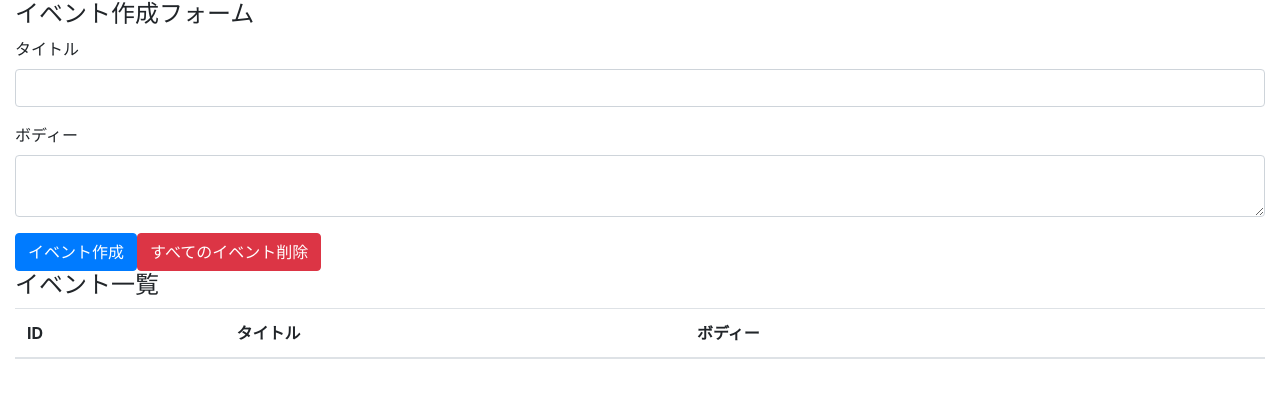
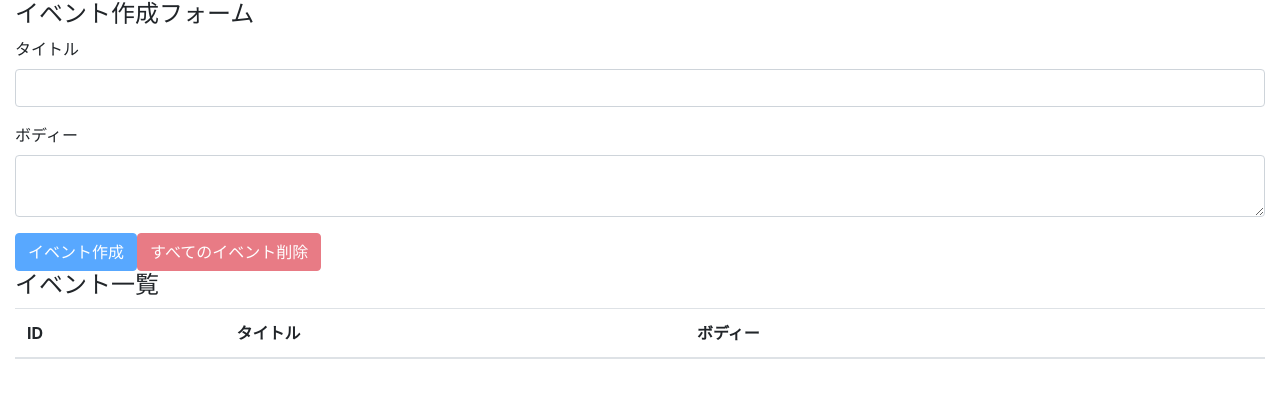
Before and after one commit to mahiro72/react-hooks_practice, a React (Create React App) app in the folder react-hooks-101/: page / in a window 1280 px wide. Shown: the top 398 px of the page. Built offline with nearby package versions, Linux system fonts and the light colour scheme.

Commit message:
lesson 15

```diff
--- a/react-hooks-101/src/App.js
+++ b/react-hooks-101/src/App.js
@@ -32,15 +32,16 @@ const App = (props)=>{
 
   }
 
-
-
-
   const deleteAllEvent=(e)=>{
     e.preventDefault();
-    let action={
-      type:"DELETE_ALL_EVENT"
+    const result = window.confirm('すべてのイベントを本当に削除してもよろしいでしょうか')
+    if (result){
+      let action={
+        type:"DELETE_ALL_EVENT"
+      }
+      dispatch(action);
     }
-    dispatch(action);
+
   }
 
 
@@ -57,11 +58,16 @@ const App = (props)=>{
         <div className="form-group">
           <label htmlFor="formEventBody">ボディー</label>
           <textarea className="form-control" id="formEventBody" value={body} onChange={(e)=>setBody(e.target.value)}/>
-
         </div>
 
-        <button className="btn btn-primary" onClick={addEvent}>イベント作成</button>
-        <button className="btn btn-danger" onClick={deleteAllEvent}>すべてのイベント削除</button>
+        <button className="btn btn-primary" onClick={addEvent} disabled={!title||!body}>
+          イベント作成
+        </button>
+
+        <button className="btn btn-danger" onClick={deleteAllEvent} disabled={state.length===0}>
+          すべてのイベント削除
+        </button>
+
         {/* <button className="btn btn-danger">すべての操作ログの削除</button> */}
 
       </form>
--- a/react-hooks-101/src/components/Event.js
+++ b/react-hooks-101/src/components/Event.js
@@ -3,12 +3,15 @@ import React from 'react'
 const Event = ({index,dispatch,data}) => {
 
     const deleteEvent=()=>{
+      const result = window.confirm(`id ${data.id}のイベントを本当に削除してもよろしいでしょうか`)
+      if (result){
         let action={
           type:"DELETE_EVENT",
           id:data.id
         }
         dispatch(action);
       }
+    }
 
     return (
         <tr key={index}>
```
